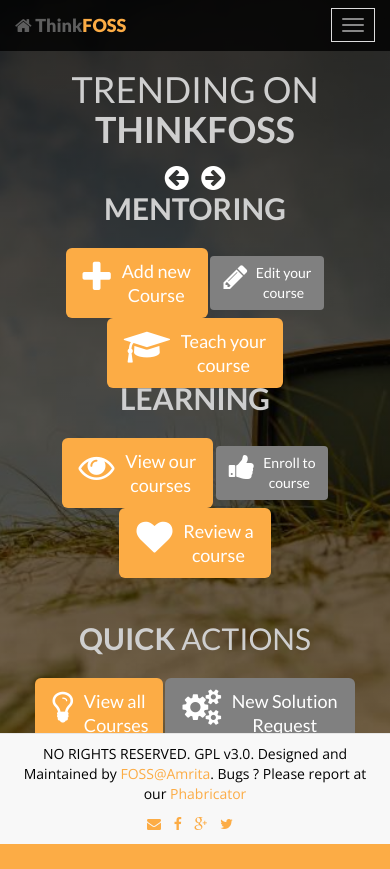
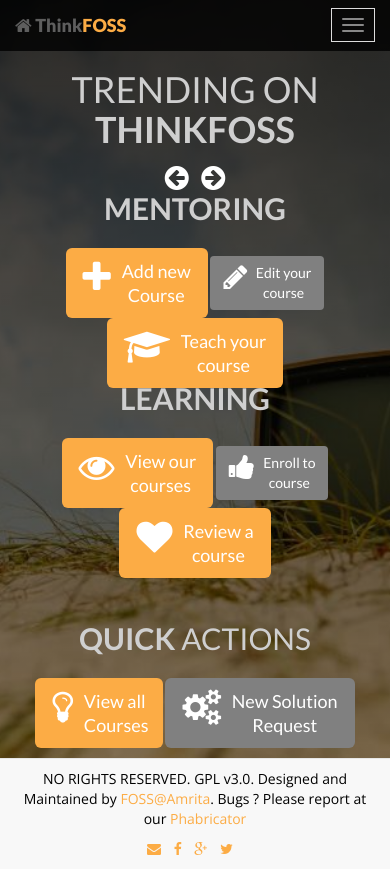
Before and after one commit to tonythomas01/thinkfoss, a PHP site: page /portal/portal.php in a window 390 px wide. Before the commit the page ends 844 px from the top, so only its background shows below. Run offline with PHP 8.4, Linux system fonts and the light colour scheme; the visitor is signed in with stand-in values (Sample User, id 1); tables that the repository leaves empty or names only in its code hold one stand-in row (values such as "Sample post").

Commit message:
make things more responsive

```diff
--- a/css/style.css
+++ b/css/style.css
@@ -131,26 +131,14 @@ ul, ol{
 	height: 100vh;
 }
 
-/* Mobile HD */
-@media screen and (min-width: 350px) and (max-width: 760px){
-	#tf-home{
-		height: 100%;
-	}
-	#tf-home .overlay{
-		height: 100%;
-	}
-}
-#tf-home p.lead{
-	color: #e3e3e3;
-}
 #tf-portal{
 	background: url(../img/anotherback.jpg);
 	background-size: cover;
 	background-position: center;
-	background-attachment: scroll;
-	background-repeat: inherit;
+	background-attachment: fixed;
+	background-repeat: no-repeat;
 	color: #cfcfcf;
-	height: 100%;
+	height: 100vh;
 }
 
 #tf-portal .overlay{
@@ -161,14 +149,33 @@ ul, ol{
 	background: -ms-linear-gradient(top,  rgba(0,0,0,0.8) 0%,rgba(0,0,0,0.73) 17%,rgba(0,0,0,0.66) 35%,rgba(0,0,0,0.55) 62%,rgba(0,0,0,0.4) 100%); /* IE10+ */
 	background: linear-gradient(to bottom,  rgba(0,0,0,0.8) 0%,rgba(0,0,0,0.73) 17%,rgba(0,0,0,0.66) 35%,rgba(0,0,0,0.55) 62%,rgba(0,0,0,0.4) 100%); /* W3C */
 	filter: progid:DXImageTransform.Microsoft.gradient( startColorstr='#cc000000', endColorstr='#66000000',GradientType=0 ); /* IE6-9 */
-	background-attachment: scroll;
-	overflow: auto;
+	background-attachment: fixed;
 	height: 100vh;
+	overflow: hidden;
 }
 #tf-portal p.lead{
 	color: #e3e3e3;
 }
 
+
+/* Mobile HD */
+@media screen and (min-width: 350px) and (max-width: 760px){
+	#tf-home{
+		height: 100%;
+	}
+	#tf-home .overlay{
+		height: 100%;
+	}
+	#tf-portal{
+		height: 100%;
+	}
+	#tf-portal .overlay{
+		height: 100%;
+	}
+}
+#tf-home p.lead{
+	color: #e3e3e3;
+}
 .content{
 	position: relative;
 }
--- a/footer.html
+++ b/footer.html
@@ -1,4 +1,4 @@
-<nav style="color: black; padding-top: 10px; position: fixed; bottom: 0" class="nav navbar navbar-default navbar-fixed-bottom" >
+<nav style="color: black; padding-top: 10px; position: relative" class="nav navbar navbar-default navbar-fixed-bottom" >
     <div class="container">
         <div class="pull-left fnav">
             <p>NO RIGHTS RESERVED. GPL v3.0. Designed and Maintained by <a href="http://foss.amrita.ac.in" target="_blank">FOSS@Amrita</a>. Bugs ? Please report at our <a href="http://phab.thinkfoss.com" target="_blank">Phabricator</a></p>
--- a/portal/portal.php
+++ b/portal/portal.php
@@ -261,7 +261,7 @@
 
 		            </div>
 
-		            <div style="padding-top: 50px">
+		            <div style="padding-top: 50px; padding-bottom: 10px">
 			            <h2 class="section-title" style="padding-bottom: 10px;padding-bottom: 30px"><b>Quick </b>Actions</h2>
 		            <a class="btn btn-lg  tf-btn" href="student/viewAllCourses.php">
 			            <i class="fa fa-lightbulb-o fa-2x pull-left"></i> View all<br>Courses</a>
@@ -312,7 +312,7 @@
                 </div>
             </div>
         </div>
-<?php include '../footer.html' ?>
+        <?php include '../footer.html' ?>
 
 </body>
 
--- a/portal/student/course.php
+++ b/portal/student/course.php
@@ -96,9 +96,6 @@
 		ga('send', 'pageview');
 
 	</script>
-
-	<script src="http://js.nicedit.com/nicEdit-latest.js" type="text/javascript"></script>
-	<script type="text/javascript">bkLib.onDomLoaded(nicEditors.allTextAreas);</script>
 
 	<!--[endif]-->
 </head>
```
